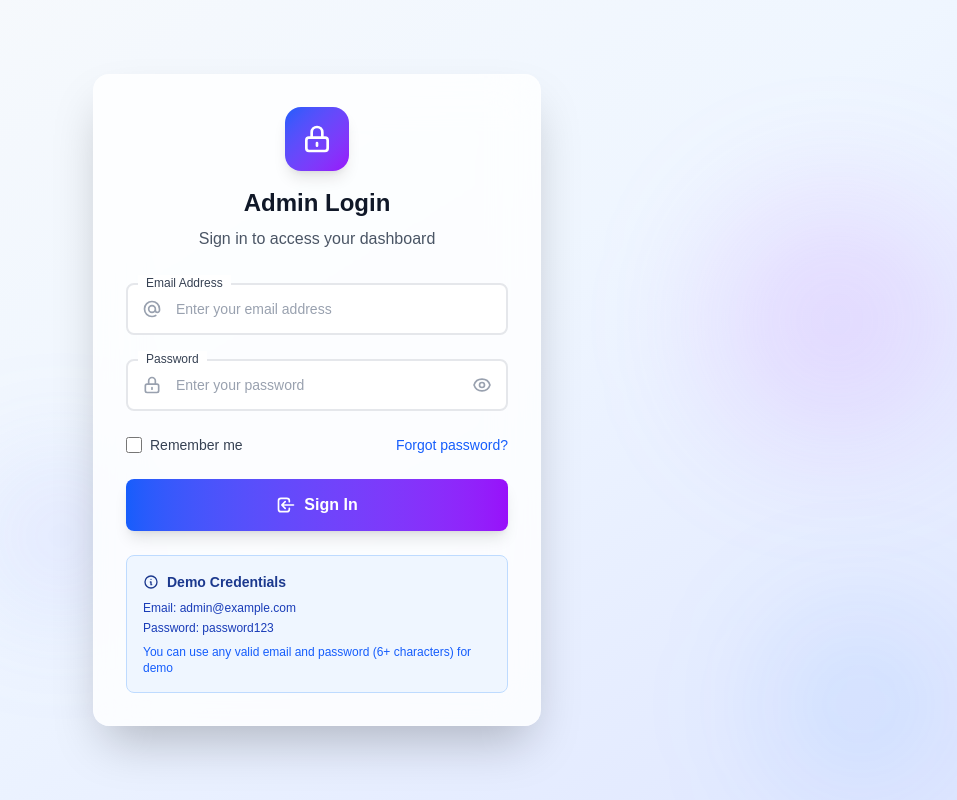
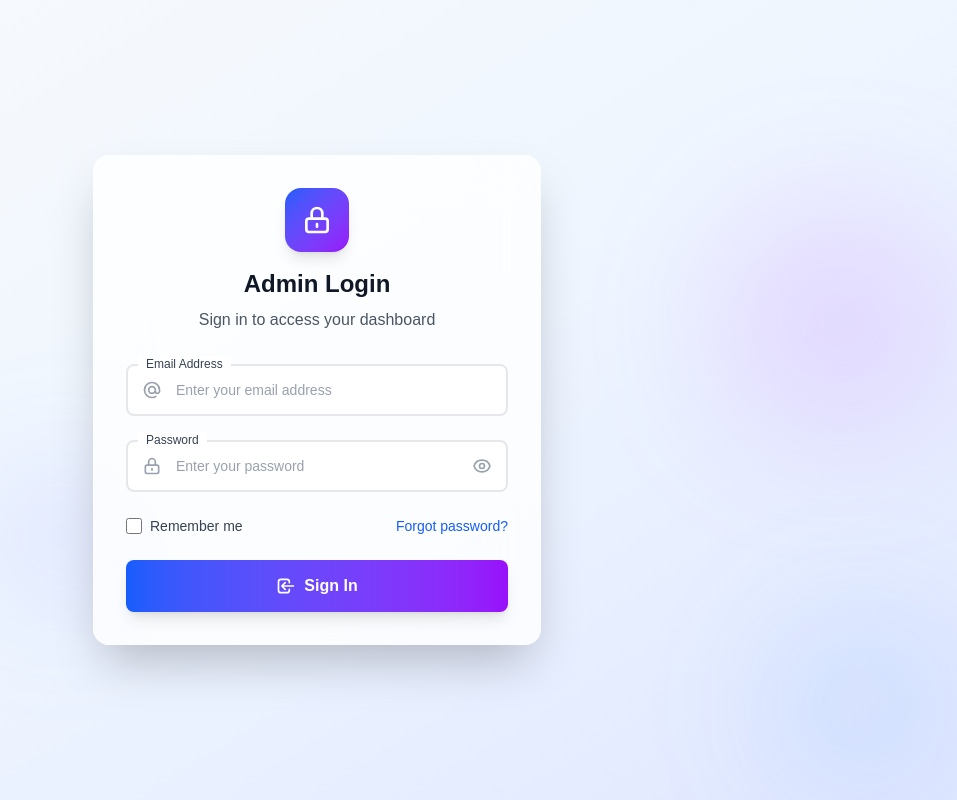
Before and after one commit to akbarryyan/topup-nextjs, a Next.js app: page /super/login in a window 1280 px wide. Shown: the whole page, without its empty margins (323-1280 px from the left). Built offline with nearby package versions, Linux system fonts and the light colour scheme.

Commit message:
feat: remove demo credentials section from AdminLoginPage for cleaner interface

```diff
--- a/src/app/super/login/page.js
+++ b/src/app/super/login/page.js
@@ -375,38 +375,6 @@ export default function AdminLoginPage() {
               )}
             </button>
           </form>
-
-          {/* Demo Credentials */}
-          <div className="mt-6 p-4 bg-blue-50 border border-blue-200 rounded-lg">
-            <h3 className="text-sm font-semibold text-blue-900 mb-2 flex items-center gap-2">
-              <svg
-                className="w-4 h-4"
-                fill="none"
-                stroke="currentColor"
-                viewBox="0 0 24 24"
-              >
-                <path
-                  strokeLinecap="round"
-                  strokeLinejoin="round"
-                  strokeWidth={2}
-                  d="M13 16h-1v-4h-1m1-4h.01M21 12a9 9 0 11-18 0 9 9 0 0118 0z"
-                />
-              </svg>
-              Demo Credentials
-            </h3>
-            <div className="space-y-1 text-xs text-blue-800">
-              <p>
-                <span className="font-medium">Email:</span> admin@example.com
-              </p>
-              <p>
-                <span className="font-medium">Password:</span> password123
-              </p>
-              <p className="text-blue-600 mt-2">
-                You can use any valid email and password (6+ characters) for
-                demo
-              </p>
-            </div>
-          </div>
         </div>
       </div>
     </div>
```
